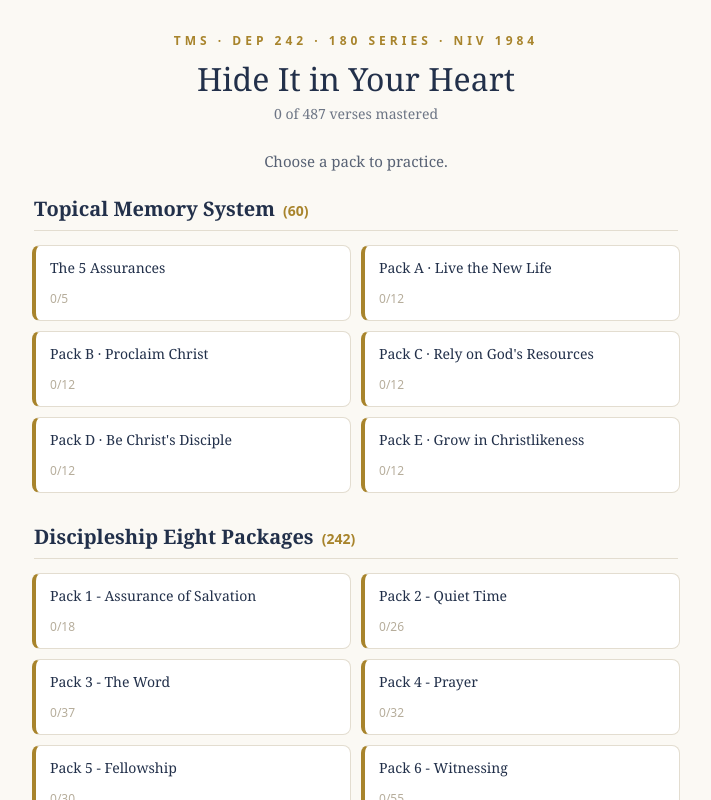
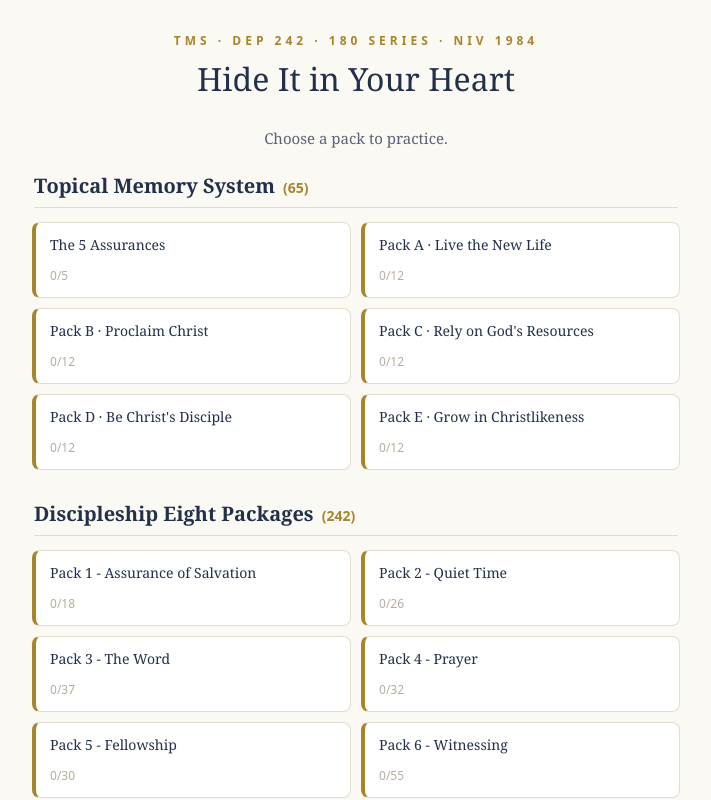
Before and after one commit to MarkusNgJH/SMC_App, a React (Vite) app: page / in a window 1280 px wide. Shown: the top 800 px of the page, without its empty margins (284-995 px from the left). Built offline with nearby package versions, Linux system fonts and the light colour scheme.

Commit message:
Add files via upload

```diff
--- a/src/App.jsx
+++ b/src/App.jsx
@@ -839,9 +839,6 @@
               TMS · DEP 242 · 180 Series · NIV 1984
             </div>
             <h1 style={{ fontSize: 32, margin: "8px 0 4px", fontWeight: 500 }}>Hide It in Your Heart</h1>
-            <div style={{ fontSize: 14, opacity: 0.65 }}>
-              {Object.keys(mastered).length} of {TOTAL_VERSES} verses mastered
-            </div>
           </header>
         )}
 
@@ -853,7 +850,7 @@
             </p>
             {(() => {
               const sections = [
-                { title: "Topical Memory System", tag: "60", match: (p) => ["5A", "A", "B", "C", "D", "E"].includes(p.id) },
+                { title: "Topical Memory System", tag: "65", match: (p) => ["5A", "A", "B", "C", "D", "E"].includes(p.id) },
                 { title: "Discipleship Eight Packages", tag: "242", match: (p) => p.id.startsWith("DEP") },
                 { title: "Topical Memory System", tag: "180", match: (p) => /^S\d/.test(p.id) },
               ];
```
